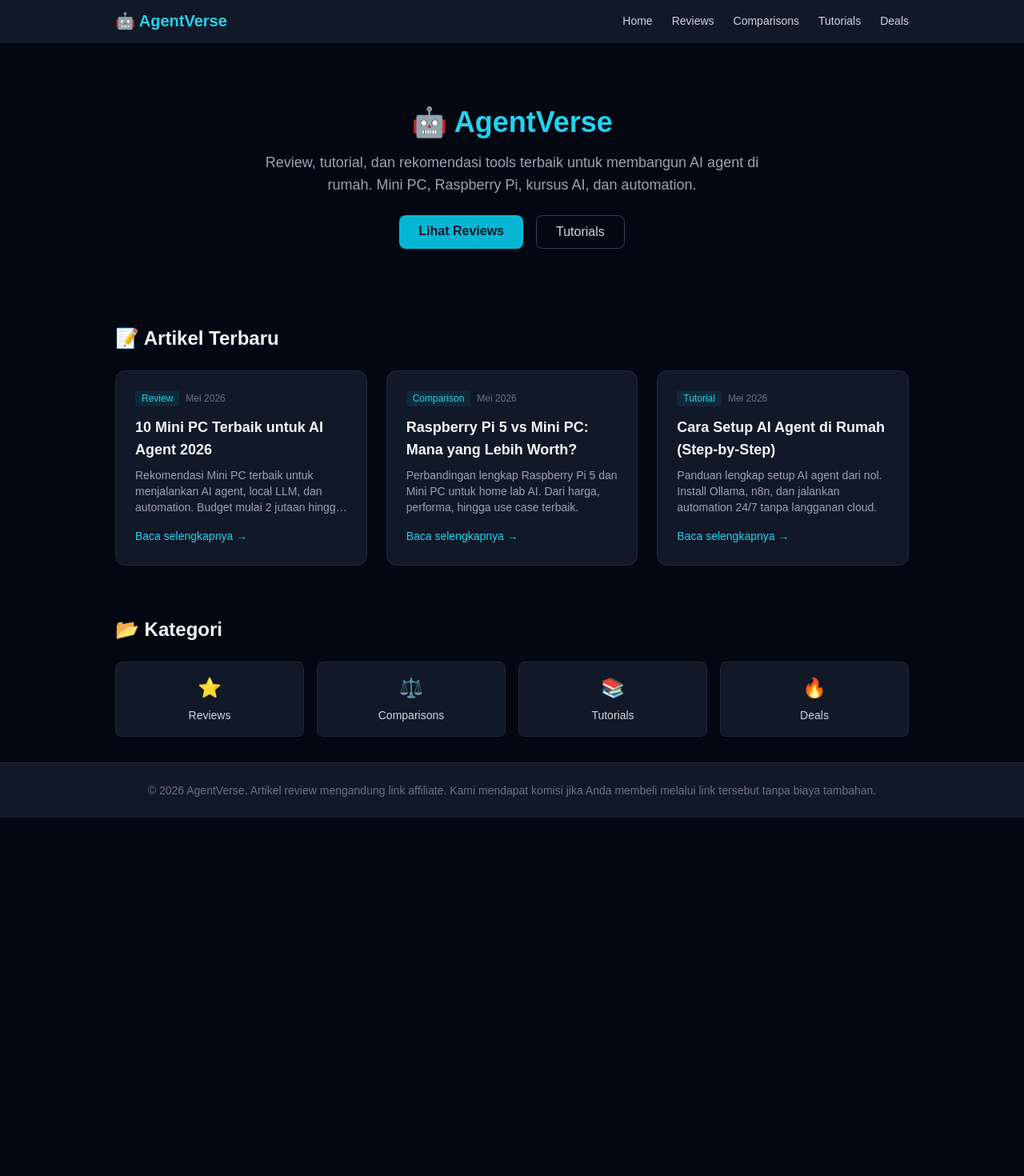
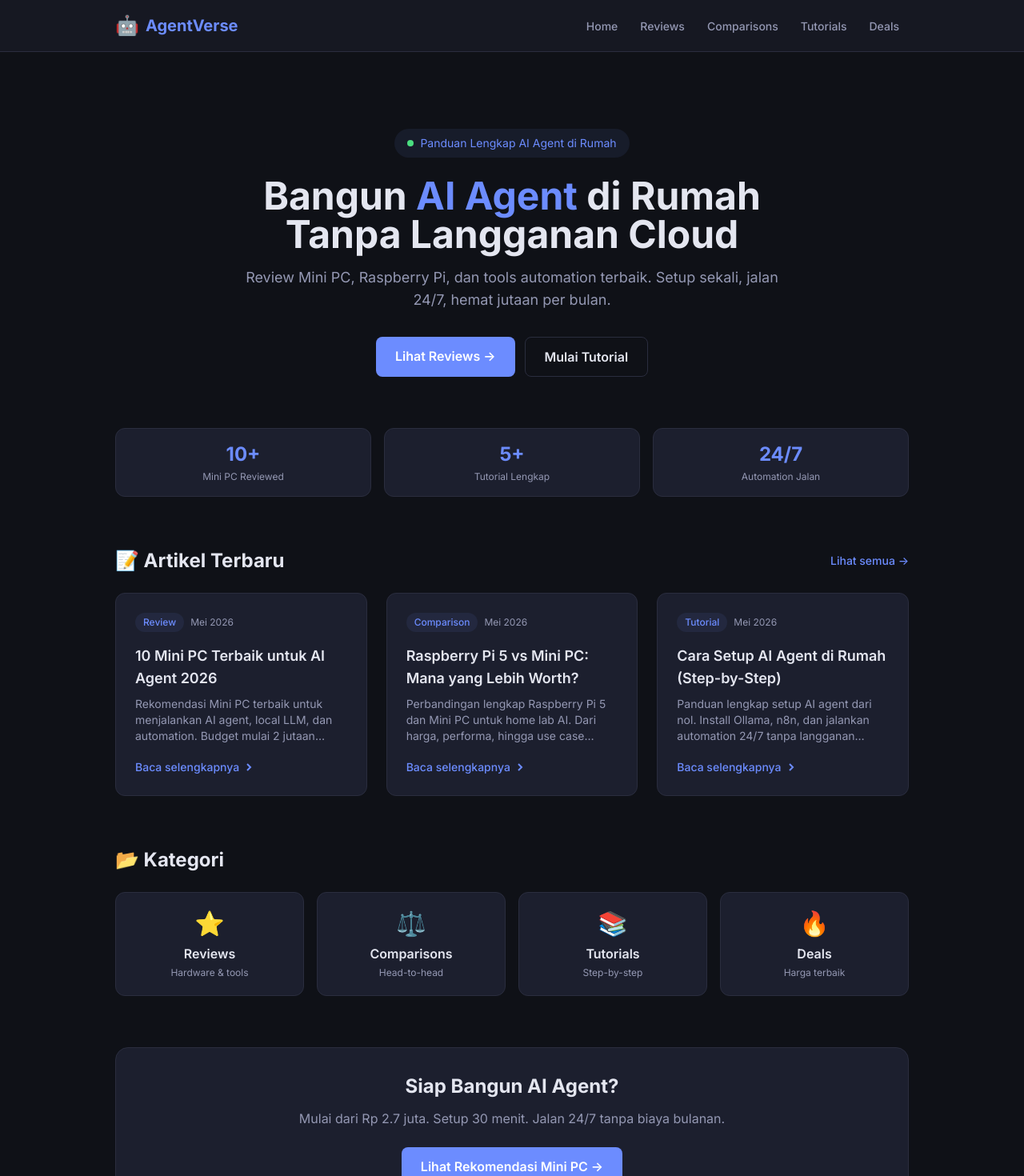
Before and after one commit to mpwridd/agentverse, a Next.js app: page / in a window 1280 px wide. Shown: the top 1470 px of the page at 80% size. Before the commit the page ends 1022 px from the top, so only its background shows below. Built offline with nearby package versions, Linux system fonts and the light colour scheme.

Commit message:
Soft dark theme redesign

```diff
--- a/src/app/globals.css
+++ b/src/app/globals.css
@@ -3,25 +3,133 @@
 @tailwind utilities;
 
 :root {
-  --background: #ffffff;
-  --foreground: #171717;
-}
-
-@media (prefers-color-scheme: dark) {
-  :root {
-    --background: #0a0a0a;
-    --foreground: #ededed;
-  }
+  --bg-primary: #0f1117;
+  --bg-secondary: #161822;
+  --bg-card: #1c1f2e;
+  --bg-hover: #252840;
+  --border: #2a2d3e;
+  --text-primary: #e4e6f0;
+  --text-secondary: #9498b3;
+  --accent: #6c8cff;
+  --accent-soft: #6c8cff15;
+  --green: #4ade80;
+  --orange: #fb923c;
 }
 
 body {
-  color: var(--foreground);
-  background: var(--background);
-  font-family: Arial, Helvetica, sans-serif;
+  background: var(--bg-primary);
+  color: var(--text-primary);
+  font-family: 'Inter', -apple-system, BlinkMacSystemFont, sans-serif;
 }
 
-@layer utilities {
-  .text-balance {
-    text-wrap: balance;
-  }
+/* Smooth scrollbar */
+::-webkit-scrollbar {
+  width: 6px;
 }
+::-webkit-scrollbar-track {
+  background: var(--bg-primary);
+}
+::-webkit-scrollbar-thumb {
+  background: var(--border);
+  border-radius: 3px;
+}
+
+/* Selection color */
+::selection {
+  background: var(--accent);
+  color: white;
+}
+
+/* Custom prose for articles */
+.prose-agent h1 {
+  font-size: 2rem;
+  font-weight: 700;
+  line-height: 1.2;
+  margin-bottom: 0.5rem;
+  color: var(--text-primary);
+}
+
+.prose-agent h2 {
+  font-size: 1.5rem;
+  font-weight: 600;
+  margin-top: 2.5rem;
+  margin-bottom: 1rem;
+  color: var(--text-primary);
+  padding-bottom: 0.5rem;
+  border-bottom: 1px solid var(--border);
+}
+
+.prose-agent h3 {
+  font-size: 1.25rem;
+  font-weight: 600;
+  margin-top: 2rem;
+  margin-bottom: 0.75rem;
+  color: var(--text-primary);
+}
+
+.prose-agent p {
+  color: var(--text-secondary);
+  line-height: 1.8;
+  margin-bottom: 1.25rem;
+}
+
+.prose-agent ul, .prose-agent ol {
+  color: var(--text-secondary);
+  margin-bottom: 1.25rem;
+  padding-left: 1.5rem;
+}
+
+.prose-agent li {
+  margin-bottom: 0.5rem;
+  line-height: 1.7;
+}
+
+.prose-agent strong {
+  color: var(--text-primary);
+  font-weight: 600;
+}
+
+.prose-agent a {
+  color: var(--accent);
+  text-decoration: none;
+  transition: opacity 0.2s;
+}
+
+.prose-agent a:hover {
+  opacity: 0.8;
+}
+
+.prose-agent table {
+  width: 100%;
+  border-collapse: collapse;
+  margin: 1.5rem 0;
+}
+
+.prose-agent th {
+  text-align: left;
+  padding: 0.75rem 1rem;
+  background: var(--bg-secondary);
+  color: var(--text-primary);
+  font-weight: 600;
+  font-size: 0.875rem;
+  border-bottom: 1px solid var(--border);
+}
+
+.prose-agent td {
+  padding: 0.75rem 1rem;
+  border-bottom: 1px solid var(--border);
+  color: var(--text-secondary);
+  font-size: 0.875rem;
+}
+
+.prose-agent tr:hover td {
+  background: var(--bg-hover);
+}
+
+/* Line clamp utility */
+.line-clamp-3 {
+  display: -webkit-box;
+  -webkit-line-clamp: 3;
+  -webkit-box-orient: vertical;
+  overflow: hidden;
+}
--- a/src/app/layout.tsx
+++ b/src/app/layout.tsx
@@ -43,7 +43,13 @@ export default function RootLayout({
 }) {
   return (
     <html lang="id">
-      <body className="bg-gray-950 text-gray-100 min-h-screen flex flex-col">
+      <head>
+        <link
+          href="https://fonts.googleapis.com/css2?family=Inter:wght@400;500;600;700&display=swap"
+          rel="stylesheet"
+        />
+      </head>
+      <body className="min-h-screen flex flex-col">
         <Navbar />
         <main className="flex-1 max-w-5xl mx-auto w-full px-4 py-8">
           {children}
--- a/src/app/page.tsx
+++ b/src/app/page.tsx
@@ -32,33 +32,66 @@ export default function Home() {
   return (
     <div>
       {/* Hero */}
-      <section className="text-center py-12">
-        <h1 className="text-4xl font-bold mb-4">
-          🤖 <span className="text-cyan-400">AgentVerse</span>
+      <section className="text-center py-16">
+        <div className="inline-flex items-center gap-2 px-4 py-2 rounded-full mb-6 text-sm" style={{ background: "var(--accent-soft)", color: "var(--accent)" }}>
+          <span className="w-2 h-2 rounded-full" style={{ background: "var(--green)" }}></span>
+          Panduan Lengkap AI Agent di Rumah
+        </div>
+        <h1 className="text-4xl md:text-5xl font-bold mb-4 leading-tight" style={{ color: "var(--text-primary)" }}>
+          Bangun <span style={{ color: "var(--accent)" }}>AI Agent</span> di Rumah
+          <br />
+          Tanpa Langganan Cloud
         </h1>
-        <p className="text-gray-400 text-lg max-w-2xl mx-auto">
-          Review, tutorial, dan rekomendasi tools terbaik untuk membangun AI
-          agent di rumah. Mini PC, Raspberry Pi, kursus AI, dan automation.
+        <p className="text-lg max-w-2xl mx-auto mb-8" style={{ color: "var(--text-secondary)" }}>
+          Review Mini PC, Raspberry Pi, dan tools automation terbaik.
+          Setup sekali, jalan 24/7, hemat jutaan per bulan.
         </p>
-        <div className="flex justify-center gap-4 mt-6">
+        <div className="flex justify-center gap-3">
           <Link
             href="/reviews"
-            className="bg-cyan-500 text-gray-900 px-6 py-2 rounded-lg font-semibold hover:bg-cyan-400 transition"
+            className="px-6 py-3 rounded-lg font-semibold transition-all"
+            style={{ background: "var(--accent)", color: "white" }}
           >
-            Lihat Reviews
+            Lihat Reviews →
           </Link>
           <Link
             href="/tutorials"
-            className="border border-gray-700 text-gray-300 px-6 py-2 rounded-lg hover:border-cyan-500 transition"
+            className="px-6 py-3 rounded-lg font-semibold transition-all"
+            style={{ border: "1px solid var(--border)", color: "var(--text-primary)" }}
           >
-            Tutorials
+            Mulai Tutorial
           </Link>
         </div>
       </section>
 
+      {/* Stats */}
+      <section className="grid grid-cols-3 gap-4 mb-16">
+        {[
+          { value: "10+", label: "Mini PC Reviewed" },
+          { value: "5+", label: "Tutorial Lengkap" },
+          { value: "24/7", label: "Automation Jalan" },
+        ].map((s) => (
+          <div
+            key={s.label}
+            className="text-center p-4 rounded-xl"
+            style={{ background: "var(--bg-card)", border: "1px solid var(--border)" }}
+          >
+            <div className="text-2xl font-bold mb-1" style={{ color: "var(--accent)" }}>{s.value}</div>
+            <div className="text-xs" style={{ color: "var(--text-secondary)" }}>{s.label}</div>
+          </div>
+        ))}
+      </section>
+
       {/* Latest Articles */}
-      <section className="mt-12">
-        <h2 className="text-2xl font-bold mb-6">📝 Artikel Terbaru</h2>
+      <section>
+        <div className="flex items-center justify-between mb-6">
+          <h2 className="text-2xl font-bold" style={{ color: "var(--text-primary)" }}>
+            📝 Artikel Terbaru
+          </h2>
+          <Link href="/reviews" className="text-sm font-medium" style={{ color: "var(--accent)" }}>
+            Lihat semua →
+          </Link>
+        </div>
         <div className="grid md:grid-cols-2 lg:grid-cols-3 gap-6">
           {articles.map((a) => (
             <ArticleCard key={a.slug} {...a} />
@@ -68,25 +101,60 @@ export default function Home() {
 
       {/* Categories */}
       <section className="mt-16">
-        <h2 className="text-2xl font-bold mb-6">📂 Kategori</h2>
+        <h2 className="text-2xl font-bold mb-6" style={{ color: "var(--text-primary)" }}>
+          📂 Kategori
+        </h2>
         <div className="grid grid-cols-2 md:grid-cols-4 gap-4">
           {[
-            { name: "Reviews", href: "/reviews", icon: "⭐" },
-            { name: "Comparisons", href: "/comparisons", icon: "⚖️" },
-            { name: "Tutorials", href: "/tutorials", icon: "📚" },
-            { name: "Deals", href: "/deals", icon: "🔥" },
+            { name: "Reviews", href: "/reviews", icon: "⭐", desc: "Hardware & tools" },
+            { name: "Comparisons", href: "/comparisons", icon: "⚖️", desc: "Head-to-head" },
+            { name: "Tutorials", href: "/tutorials", icon: "📚", desc: "Step-by-step" },
+            { name: "Deals", href: "/deals", icon: "🔥", desc: "Harga terbaik" },
           ].map((c) => (
             <Link
               key={c.href}
               href={c.href}
-              className="bg-gray-900 border border-gray-800 rounded-lg p-4 text-center hover:border-cyan-500/50 transition"
+              className="rounded-xl p-5 text-center transition-all duration-200"
+              style={{
+                background: "var(--bg-card)",
+                border: "1px solid var(--border)",
+              }}
+              onMouseEnter={(e) => {
+                e.currentTarget.style.borderColor = "var(--accent)";
+                e.currentTarget.style.transform = "translateY(-2px)";
+              }}
+              onMouseLeave={(e) => {
+                e.currentTarget.style.borderColor = "var(--border)";
+                e.currentTarget.style.transform = "translateY(0)";
+              }}
             >
-              <span className="text-2xl">{c.icon}</span>
-              <p className="text-sm mt-2 text-gray-300">{c.name}</p>
+              <span className="text-3xl">{c.icon}</span>
+              <p className="font-semibold mt-2" style={{ color: "var(--text-primary)" }}>{c.name}</p>
+              <p className="text-xs mt-1" style={{ color: "var(--text-secondary)" }}>{c.desc}</p>
             </Link>
           ))}
         </div>
       </section>
+
+      {/* CTA */}
+      <section
+        className="mt-16 rounded-2xl p-8 text-center"
+        style={{ background: "var(--bg-card)", border: "1px solid var(--border)" }}
+      >
+        <h2 className="text-2xl font-bold mb-3" style={{ color: "var(--text-primary)" }}>
+          Siap Bangun AI Agent?
+        </h2>
+        <p className="mb-6" style={{ color: "var(--text-secondary)" }}>
+          Mulai dari Rp 2.7 juta. Setup 30 menit. Jalan 24/7 tanpa biaya bulanan.
+        </p>
+        <Link
+          href="/reviews/mini-pc-ai-terbaik-2026"
+          className="inline-block px-6 py-3 rounded-lg font-semibold transition-all"
+          style={{ background: "var(--accent)", color: "white" }}
+        >
+          Lihat Rekomendasi Mini PC →
+        </Link>
+      </section>
     </div>
   );
 }
--- a/src/app/reviews/mini-pc-ai-terbaik-2026/page.tsx
+++ b/src/app/reviews/mini-pc-ai-terbaik-2026/page.tsx
@@ -5,14 +5,13 @@ import ProductLink from "@/components/ProductLink";
 export const metadata: Metadata = {
   title: "10 Mini PC Terbaik untuk AI Agent 2026",
   description:
-    "Rekomendasi Mini PC terbaik untuk menjalankan AI agent, local LLM, dan automation. Budget mulai 2 jutaan hingga flagship. Review lengkap dengan harga dan benchmark.",
+    "Rekomendasi Mini PC terbaik untuk menjalankan AI agent, local LLM, dan automation. Budget mulai 2 jutaan hingga flagship.",
   keywords: [
     "Mini PC AI",
     "Mini PC terbaik 2026",
     "local LLM",
     "AI agent hardware",
     "home lab",
-    "self-host AI",
   ],
   openGraph: {
     title: "10 Mini PC Terbaik untuk AI Agent 2026",
@@ -24,18 +23,19 @@ export const metadata: Metadata = {
 
 export default function MiniPCReview() {
   return (
-    <article className="prose prose-invert max-w-none">
-      <Link href="/reviews" className="text-cyan-400 text-sm no-underline">
+    <article className="prose-agent max-w-none">
+      <Link href="/reviews" className="text-sm mb-6 inline-flex items-center gap-1" style={{ color: "var(--accent)" }}>
         ← Kembali ke Reviews
       </Link>
 
-      <h1 className="text-3xl font-bold mt-4">
-        10 Mini PC Terbaik untuk AI Agent 2026
-      </h1>
+      <div className="flex items-center gap-3 text-xs mb-6">
+        <span className="px-3 py-1 rounded-full" style={{ background: "var(--accent-soft)", color: "var(--accent)" }}>
+          Review
+        </span>
+        <span style={{ color: "var(--text-secondary)" }}>Mei 2026 · 8 menit baca</span>
+      </div>
 
-      <p className="text-gray-400 text-sm">
-        Terakhir diperbarui: Mei 2026 · 8 menit baca
-      </p>
+      <h1>10 Mini PC Terbaik untuk AI Agent 2026</h1>
 
       <p>
         Mau jalankan AI agent di rumah tanpa langganan cloud? Mini PC adalah
@@ -45,8 +45,7 @@ export default function MiniPCReview() {
 
       <p>
         Di artikel ini, kami review 10 Mini PC terbaik yang bisa kamu pakai
-        untuk membangun home lab AI. Dari budget 2 jutaan hingga flagship
-        untuk inference berat.
+        untuk membangun home lab AI. Dari budget 2 jutaan hingga flagship.
       </p>
 
       <h2>Apa yang Dibutuhkan untuk AI Agent?</h2>
@@ -55,8 +54,7 @@ export default function MiniPCReview() {
 
       <ul>
         <li>
-          <strong>RAM 16GB</strong> — minimal untuk menjalankan model 7B
-          parameter
+          <strong>RAM 16GB</strong> — minimal untuk menjalankan model 7B parameter
         </li>
         <li>
           <strong>SSD NVMe 256GB+</strong> — untuk menyimpan model dan data
@@ -89,7 +87,7 @@ export default function MiniPCReview() {
         name="Beelink SEi10 i5 16/500GB"
         url="https://shopee.co.id/Beelink-SEi10-i.15438867.22681138325?mmp_pid=an_11360871961&utm_source=an_11360871961&utm_medium=affiliates"
         price="Rp 3.299.000"
-        note="Cocok untuk pemula AI agent"
+        note="Cocok untuk pemula"
       />
 
       <h2>2. Beelink SEi8 — Budget Champion</h2>
@@ -103,7 +101,7 @@ export default function MiniPCReview() {
         name="Beelink SEi8 i5 16/500GB"
         url="https://shopee.co.id/Beelink-SEi8-i.1070891797.20293439189?mmp_pid=an_11360871961&utm_source=an_11360871961&utm_medium=affiliates"
         price="Rp 2.799.000"
-        note="Budget terbaik untuk mulai"
+        note="Budget terbaik"
       />
 
       <h2>3. GEEKOM A9 Max — Flagship AI</h2>
@@ -117,7 +115,7 @@ export default function MiniPCReview() {
         name="GEEKOM A9 Max AI Mini PC"
         url="https://shopee.co.id/GEEKOM-A9-Max-i.1412305006.55103108854?mmp_pid=an_11360871961&utm_source=an_11360871961&utm_medium=affiliates"
         price="Rp 28.799.000"
-        note="Flagship untuk AI berat"
+        note="Flagship"
       />
 
       <h2>4. Raspberry Pi 5 — Ultra Low Power</h2>
@@ -139,41 +137,40 @@ export default function MiniPCReview() {
         name="Raspberry Pi 5 AI HAT+ 26 TOPS"
         url="https://shopee.co.id/Raspberry-Pi-5-AI-HAT-i.27499686.28674224294?mmp_pid=an_11360871961&utm_source=an_11360871961&utm_medium=affiliates"
         price="Rp 2.971.000"
-        note="Addon AI acceleration"
+        note="AI acceleration"
       />
 
       <h2>Perbandingan Singkat</h2>
 
-      <div className="overflow-x-auto">
-        <table className="w-full text-sm">
+      <table>
         <thead>
-            <tr className="border-b border-gray-700">
-              <th className="text-left py-2">Mini PC</th>
-              <th className="text-left py-2">RAM</th>
-              <th className="text-left py-2">Harga</th>
-              <th className="text-left py-2">Best For</th>
+          <tr>
+            <th>Mini PC</th>
+            <th>RAM</th>
+            <th>Harga</th>
+            <th>Best For</th>
           </tr>
         </thead>
         <tbody>
-            <tr className="border-b border-gray-800">
+          <tr>
             <td>Beelink SEi8</td>
             <td>16GB</td>
             <td>2.7 Jt</td>
             <td>Pemula</td>
           </tr>
-            <tr className="border-b border-gray-800">
+          <tr>
             <td>Beelink SEi10</td>
             <td>16GB</td>
             <td>3.3 Jt</td>
             <td>Best Value</td>
           </tr>
-            <tr className="border-b border-gray-800">
+          <tr>
             <td>Raspberry Pi 5</td>
             <td>8GB</td>
             <td>4.2 Jt</td>
             <td>Low Power</td>
           </tr>
-            <tr className="border-b border-gray-800">
+          <tr>
             <td>GEEKOM A9 Max</td>
             <td>32GB</td>
             <td>28.8 Jt</td>
@@ -181,7 +178,6 @@ export default function MiniPCReview() {
           </tr>
         </tbody>
       </table>
-      </div>
 
       <h2>Verdict</h2>
 
@@ -200,24 +196,21 @@ export default function MiniPCReview() {
         performa maksimal.
       </p>
 
-      <div className="bg-gray-800 border border-gray-700 rounded-lg p-6 my-8">
-        <h3 className="text-lg font-semibold mb-2">
+      <div
+        className="rounded-xl p-6 my-8"
+        style={{ background: "var(--bg-card)", border: "1px solid var(--border)" }}
+      >
+        <h3 className="text-lg font-semibold mb-3" style={{ color: "var(--text-primary)" }}>
           🔗 Artikel Terkait
         </h3>
-        <ul className="space-y-2">
+        <ul className="space-y-2 list-none p-0">
           <li>
-            <Link
-              href="/comparisons/raspberry-pi-5-vs-mini-pc"
-              className="text-cyan-400 hover:underline"
-            >
+            <Link href="/comparisons/raspberry-pi-5-vs-mini-pc" style={{ color: "var(--accent)" }}>
               Raspberry Pi 5 vs Mini PC: Mana yang Lebih Worth?
             </Link>
           </li>
           <li>
-            <Link
-              href="/tutorials/setup-ai-agent-di-rumah"
-              className="text-cyan-400 hover:underline"
-            >
+            <Link href="/tutorials/setup-ai-agent-di-rumah" style={{ color: "var(--accent)" }}>
               Cara Setup AI Agent di Rumah (Step-by-Step)
             </Link>
           </li>
--- a/src/components/ArticleCard.tsx
+++ b/src/components/ArticleCard.tsx
@@ -17,24 +17,52 @@ export default function ArticleCard({
   date,
 }: ArticleCardProps) {
   return (
-    <article className="bg-gray-900 border border-gray-800 rounded-xl p-6 hover:border-cyan-500/50 transition group">
-      <div className="flex items-center gap-2 text-xs text-gray-500 mb-3">
-        <span className="bg-cyan-500/10 text-cyan-400 px-2 py-0.5 rounded">
+    <article
+      className="rounded-xl p-6 transition-all duration-200 group"
+      style={{
+        background: "var(--bg-card)",
+        border: "1px solid var(--border)",
+      }}
+      onMouseEnter={(e) => {
+        e.currentTarget.style.borderColor = "var(--accent)";
+        e.currentTarget.style.transform = "translateY(-2px)";
+        e.currentTarget.style.boxShadow = "0 8px 30px rgba(108,140,255,0.1)";
+      }}
+      onMouseLeave={(e) => {
+        e.currentTarget.style.borderColor = "var(--border)";
+        e.currentTarget.style.transform = "translateY(0)";
+        e.currentTarget.style.boxShadow = "none";
+      }}
+    >
+      <div className="flex items-center gap-2 text-xs mb-4">
+        <span
+          className="px-2.5 py-1 rounded-full font-medium"
+          style={{ background: "var(--accent-soft)", color: "var(--accent)" }}
+        >
           {category}
         </span>
-        <span>{date}</span>
+        <span style={{ color: "var(--text-secondary)" }}>{date}</span>
       </div>
       <Link href={`/reviews/${slug}`}>
-        <h3 className="text-lg font-semibold text-gray-100 group-hover:text-cyan-400 transition mb-2">
+        <h3
+          className="text-lg font-semibold mb-2 transition-colors"
+          style={{ color: "var(--text-primary)" }}
+        >
           {title}
         </h3>
       </Link>
-      <p className="text-gray-400 text-sm line-clamp-3">{excerpt}</p>
+      <p className="text-sm line-clamp-3 mb-4" style={{ color: "var(--text-secondary)" }}>
+        {excerpt}
+      </p>
       <Link
         href={`/reviews/${slug}`}
-        className="inline-block mt-4 text-cyan-400 text-sm hover:underline"
+        className="inline-flex items-center gap-1 text-sm font-medium transition-opacity"
+        style={{ color: "var(--accent)" }}
       >
-        Baca selengkapnya →
+        Baca selengkapnya
+        <svg width="16" height="16" viewBox="0 0 16 16" fill="none" stroke="currentColor" strokeWidth="2">
+          <path d="M6 12l4-4-4-4" />
+        </svg>
       </Link>
     </article>
   );
--- a/src/components/Footer.tsx
+++ b/src/components/Footer.tsx
@@ -1,11 +1,23 @@
 export default function Footer() {
   return (
-    <footer className="bg-gray-900 border-t border-gray-800 py-6 text-center text-gray-500 text-sm">
-      <p>
-        © {new Date().getFullYear()} AgentVerse. Artikel review mengandung
-        link affiliate. Kami mendapat komisi jika Anda membeli melalui link
-        tersebut tanpa biaya tambahan.
-      </p>
+    <footer
+      className="border-t py-8"
+      style={{ background: "var(--bg-secondary)", borderColor: "var(--border)" }}
+    >
+      <div className="max-w-5xl mx-auto px-4">
+        <div className="flex flex-col md:flex-row items-center justify-between gap-4">
+          <div className="flex items-center gap-2">
+            <span className="text-xl">🤖</span>
+            <span className="font-bold" style={{ color: "var(--accent)" }}>AgentVerse</span>
+          </div>
+          <p className="text-xs text-center" style={{ color: "var(--text-secondary)" }}>
+            Artikel review mengandung link affiliate. Kami mendapat komisi jika Anda membeli melalui link tersebut tanpa biaya tambahan.
+          </p>
+          <p className="text-xs" style={{ color: "var(--text-secondary)" }}>
+            © {new Date().getFullYear()} AgentVerse
+          </p>
+        </div>
+      </div>
     </footer>
   );
 }
--- a/src/components/Navbar.tsx
+++ b/src/components/Navbar.tsx
@@ -13,24 +13,37 @@ const navLinks = [
 export default function Navbar() {
   const [open, setOpen] = useState(false);
   return (
-    <nav className="bg-gray-900 border-b border-gray-800 sticky top-0 z-50">
-      <div className="max-w-5xl mx-auto px-4 py-3 flex items-center justify-between">
-        <Link href="/" className="text-xl font-bold text-cyan-400">
-          🤖 AgentVerse
+    <nav className="sticky top-0 z-50 border-b" style={{ background: "var(--bg-secondary)", borderColor: "var(--border)" }}>
+      <div className="max-w-5xl mx-auto px-4 py-4 flex items-center justify-between">
+        <Link href="/" className="text-xl font-bold flex items-center gap-2" style={{ color: "var(--accent)" }}>
+          <span className="text-2xl">🤖</span>
+          <span>AgentVerse</span>
         </Link>
         <button
-          className="md:hidden text-gray-300"
+          className="md:hidden p-2 rounded-lg"
+          style={{ color: "var(--text-secondary)" }}
           onClick={() => setOpen(!open)}
           aria-label="Menu"
         >
-          ☰
+          <svg width="20" height="20" viewBox="0 0 20 20" fill="none" stroke="currentColor" strokeWidth="2">
+            <path d="M3 5h14M3 10h14M3 15h14" />
+          </svg>
         </button>
-        <ul className="hidden md:flex gap-6 text-sm">
+        <ul className="hidden md:flex gap-1">
           {navLinks.map((l) => (
             <li key={l.href}>
               <Link
                 href={l.href}
-                className="text-gray-300 hover:text-cyan-400 transition"
+                className="px-3 py-2 rounded-lg text-sm font-medium transition-colors"
+                style={{ color: "var(--text-secondary)" }}
+                onMouseEnter={(e) => {
+                  e.currentTarget.style.color = "var(--text-primary)";
+                  e.currentTarget.style.background = "var(--bg-hover)";
+                }}
+                onMouseLeave={(e) => {
+                  e.currentTarget.style.color = "var(--text-secondary)";
+                  e.currentTarget.style.background = "transparent";
+                }}
               >
                 {l.label}
               </Link>
@@ -39,12 +52,13 @@ export default function Navbar() {
         </ul>
       </div>
       {open && (
-        <ul className="md:hidden px-4 pb-4 space-y-2">
+        <ul className="md:hidden px-4 pb-4 space-y-1">
           {navLinks.map((l) => (
             <li key={l.href}>
               <Link
                 href={l.href}
-                className="block text-gray-300 hover:text-cyan-400 py-1"
+                className="block px-3 py-2 rounded-lg text-sm"
+                style={{ color: "var(--text-secondary)" }}
                 onClick={() => setOpen(false)}
               >
                 {l.label}
```
Also changed, not shown: src/components/ProductLink.tsx (+42 -6 lines). Lines whose indentation alone changed are shown as unchanged.
